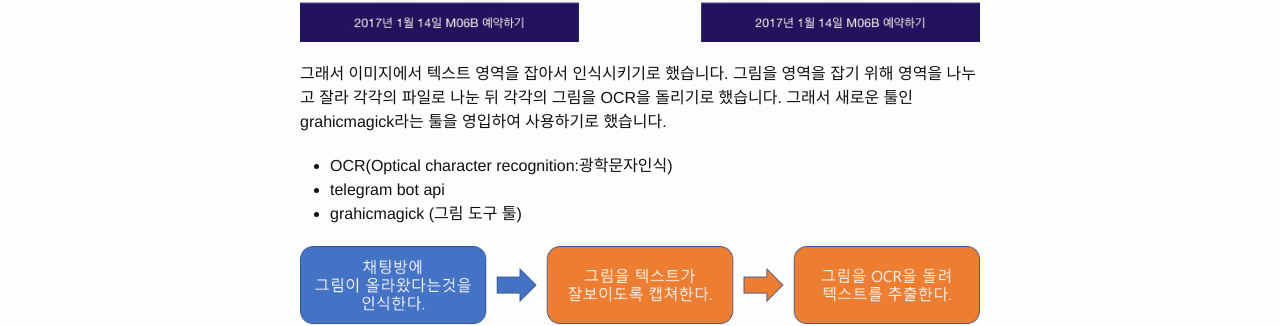
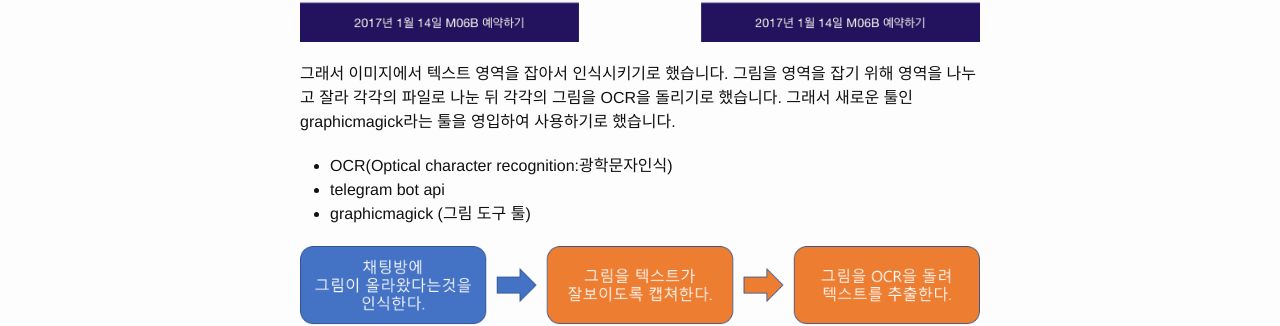
Before and after one commit to imsukmin/blog, a Jekyll site: the page built from _posts/2017-01-13-review-make-telegram-bot.md, in a window 1280 px wide and 900 px high, scrolled down 1440 px. Shown: the part 195-521 px from the top of the window. Built offline with Jekyll 4.4.1, drawn with Linux system fonts in a browser that asks for light colours; some of the changed text lies outside the part shown.

Commit message:
오타 수정

```diff
--- a/_posts/2017-01-13-review-make-telegram-bot.md
+++ b/_posts/2017-01-13-review-make-telegram-bot.md
@@ -31,11 +31,11 @@ Telegram bot의 경우에는 공식적으로 api를 지원하고 있고 많은
 
 ![인식을 해야하는 그림](/images/2017-01-13-review-make-telegram-bot/recent.png)
 
-그래서 이미지에서 텍스트 영역을 잡아서 인식시키기로 했습니다. 그림을 영역을 잡기 위해 영역을 나누고 잘라 각각의 파일로 나눈 뒤 각각의 그림을 OCR을 돌리기로 했습니다. 그래서 새로운 툴인 grahicmagick라는 툴을 영입하여 사용하기로 했습니다.
+그래서 이미지에서 텍스트 영역을 잡아서 인식시키기로 했습니다. 그림을 영역을 잡기 위해 영역을 나누고 잘라 각각의 파일로 나눈 뒤 각각의 그림을 OCR을 돌리기로 했습니다. 그래서 새로운 툴인 graphicmagick라는 툴을 영입하여 사용하기로 했습니다.
 
 * OCR(Optical character recognition:광학문자인식)
 * telegram bot api
-* grahicmagick (그림 도구 툴)
+* graphicmagick (그림 도구 툴)
 
 ![process2.png](/images/2017-01-13-review-make-telegram-bot/process2.png)
 
@@ -117,7 +117,7 @@ Telegram bot의 경우에는 공식적으로 api를 지원하고 있고 많은
 
 ## 다 쓰고 나서 생각난 이야기
 
-1. 사실 이 프로세스를 진행하는 도중 엉뚱한 이미지 파일을 올리면 저장해놓은 스케쥴 데이터가 망가지는 (..) 사태를 한번 발생 시킨 적이 있습니다.. 그래서 grahicmagick의 compare라는 기능을 이용해 처음 등록되는 스케쥴 이미지와 다를 경우 이미지 분석을 하지 않고 넘기는 기능도 구현해놨습니다.
+1. 사실 이 프로세스를 진행하는 도중 엉뚱한 이미지 파일을 올리면 저장해놓은 스케쥴 데이터가 망가지는 (..) 사태를 한번 발생 시킨 적이 있습니다.. 그래서 graphicmagick의 compare라는 기능을 이용해 처음 등록되는 스케쥴 이미지와 다를 경우 이미지 분석을 하지 않고 넘기는 기능도 구현해놨습니다.
 2. 이 프로그램은 2일만에 만들어졌고, 리팩토링을 하기 위해 많은 '검색'(좀 그만해 ㅠ)을 하였고, 디렉토리 구조를 바꾸는 일과 함수 쪼게기 등을 진행하였습니다.
 3. 리팩토링을 진행 하는 도중에 webpack이나 gulp, jankins, travis CI 등등 많은 툴을 조사 하고 적용 시키려고 하였으나, 이건 마치 5천원 짜리 물건에 10만원 짜리 보험을 드는 일 같아 보류하기로 했습니다. 이 프로그램이 조금 더 커지고 리팩토링이 어느정도 진행되어야만 사용 할 수 있을 것 같습니다.
 4. 사실 이번주에 mocha를 이용하여 TDD를 이용하는 리팩토리를 진행하려고 했습니다.(사실 CI를 돌리려면 필요해서 진행한건 안 비밀..) 하지만 필자는 게을렀고 TDD를 진행해야지라고 생각하고 오늘 좀 보다가 결국 글만 올리게 되었습니다.
```
